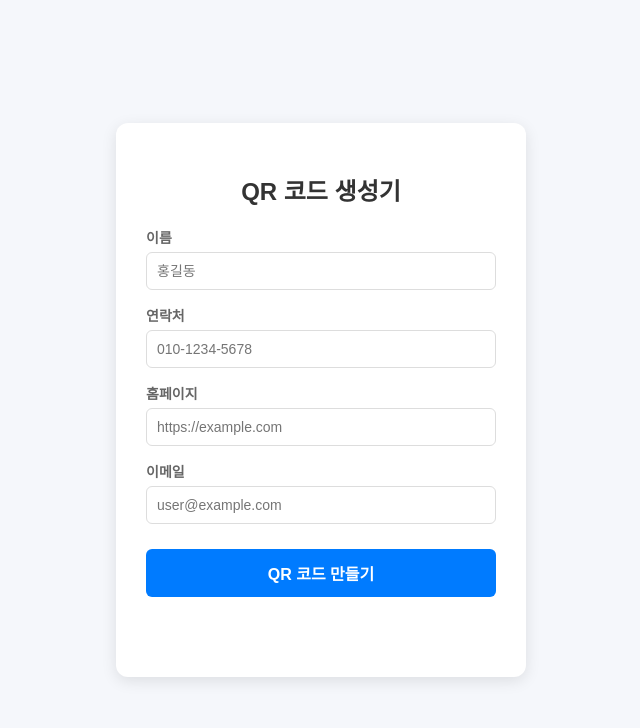
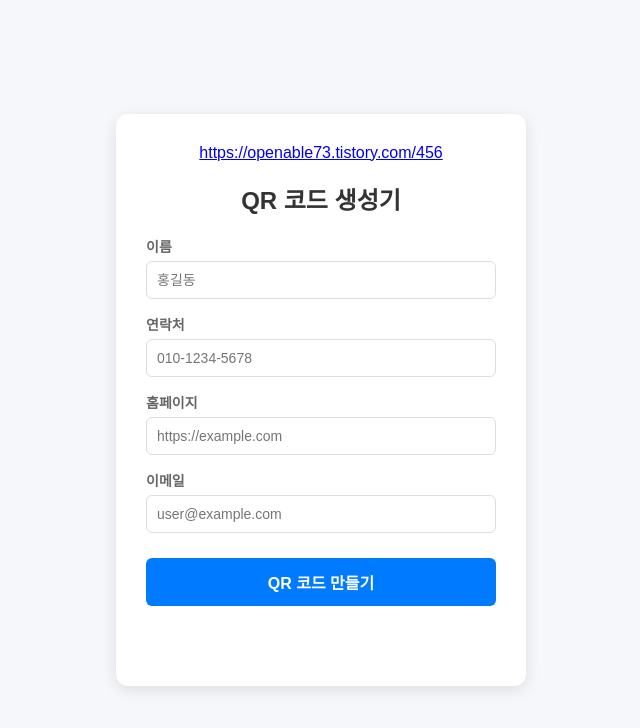
Before and after one commit to openable73/qr_vard, a plain HTML site: page index.html in a window 1280 px wide. Shown: the whole page, without its empty margins (319-959 px from the left). Drawn offline with Linux system fonts and the light colour scheme.

Commit message:
Update index.html

```diff
--- a/index.html
+++ b/index.html
@@ -73,6 +73,7 @@
 <body>
 
 <div class="container">
+    <a href=https://openable73.tistory.com/456>https://openable73.tistory.com/456</a>
     <h2>QR 코드 생성기</h2>
 
     <div class="input-group">
```
